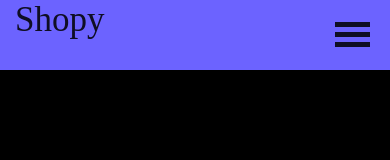
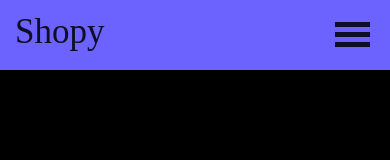
Before and after one commit to bbekhit/E-COMMERCE-REACT-APP, a React app in the folder client/: page / in a window 390 px wide. Shown: the top 160 px of the page. Built offline with nearby package versions, Linux system fonts and the light colour scheme.

Commit message:
fix: css of navbar

```diff
--- a/client/src/components/Navbar/_Navbar.scss
+++ b/client/src/components/Navbar/_Navbar.scss
@@ -33,6 +33,10 @@
   li {
     font-size: 20px;
     padding: 12px 15px;
+
+    &:first-child {
+      padding-top: 16px;
+    }
     &:last-child {
       padding-right: 0;
     }
@@ -73,6 +77,8 @@
 
     .logo {
       padding-top: 15px;
+      position: relative;
+      top: 12px;
     }
     .menuBtn {
       display: block;
@@ -95,11 +101,11 @@
       justify-content: space-between;
       overflow: hidden;
       max-height: 0;
-      transition: 2.5s ease-in-out;
+      transition: 1s ease-in-out;
       &.show {
         overflow: hidden;
         max-height: 500px; /* approximate max height */
-        transition: 2.5s ease-in-out;
+        transition: 1s ease-in-out;
       }
 
       .auth-buttons {
```
